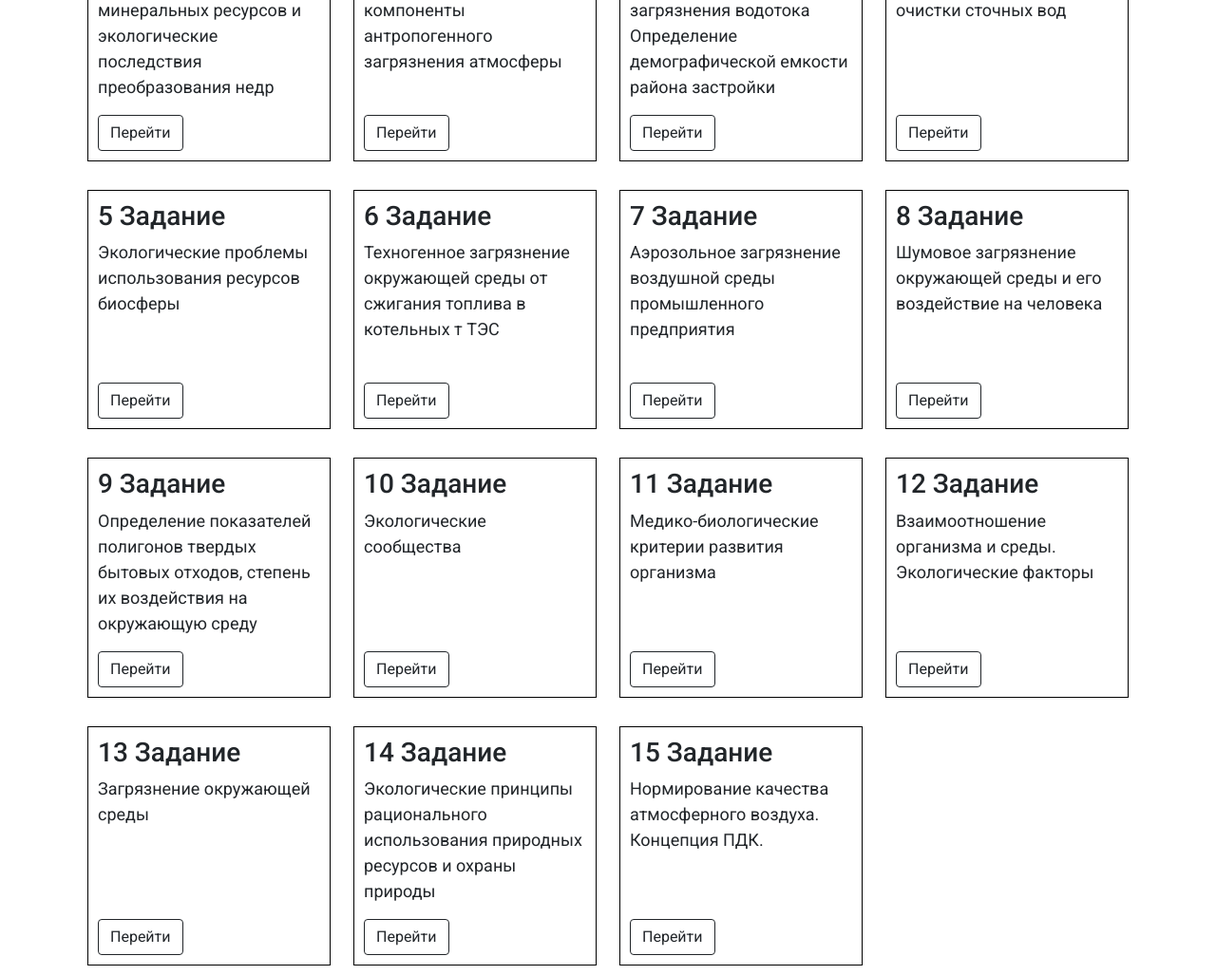
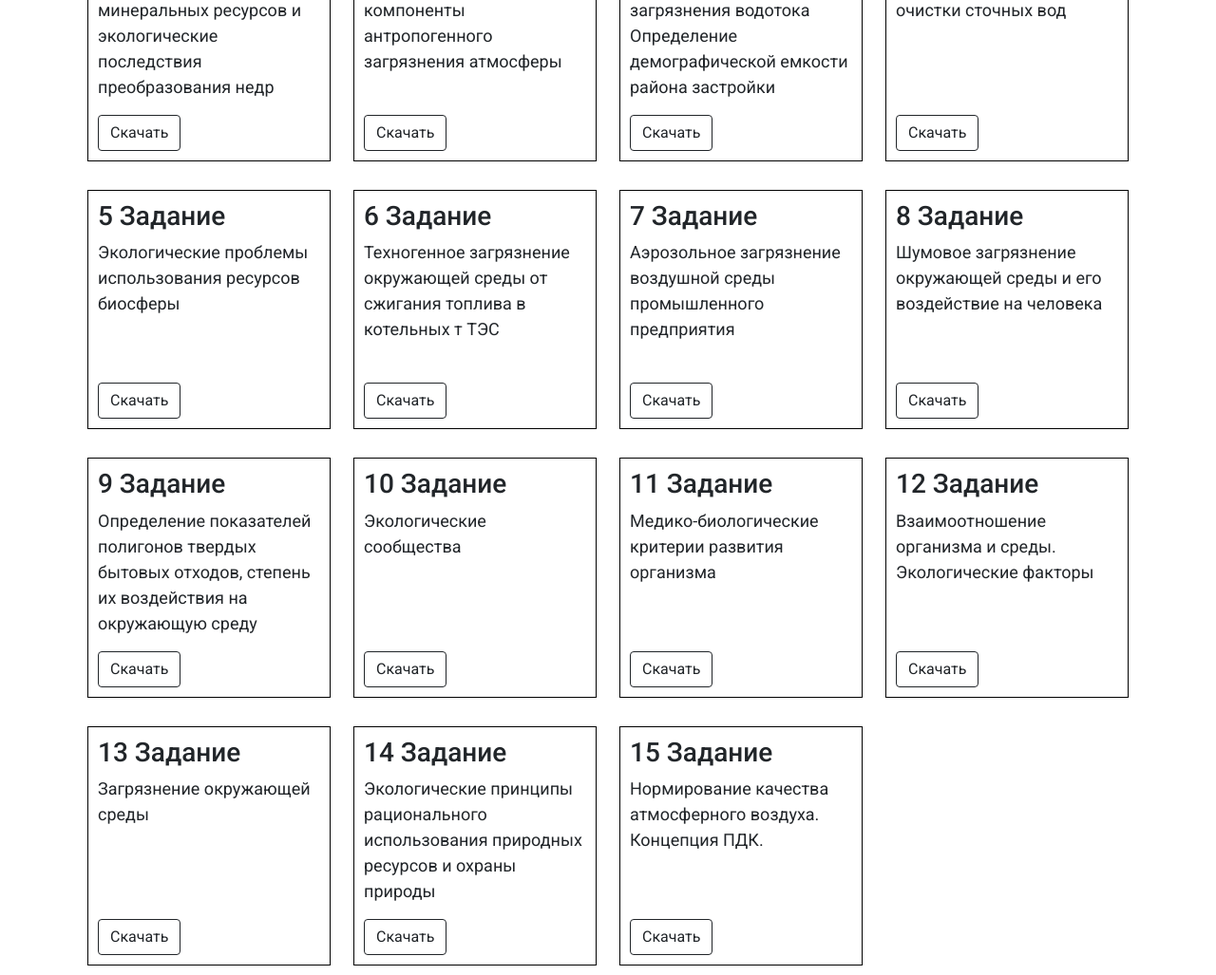
Before and after one commit to edredlabel/ecology, a plain HTML site: page tasks.html in a window 1280 px wide. Shown: the part 180-1207 px from the top of the page at 95% size. Drawn offline with nearby package versions, Linux system fonts and the light colour scheme.

Commit message:
add links to tasks

```diff
--- a/tasks.html
+++ b/tasks.html
@@ -99,7 +99,7 @@
           <article class="article">
             <h3>1 Задание</h3>
             <p>Использование минеральных ресурсов и экологические последствия преобразования недр</p>
-            <a class="btn btn-outline-dark" href="#">Перейти</a>
+            <a class="btn btn-outline-dark" href="download/practical-tasks/Практика 1 ЗОС.docx" download>Скачать</a>
           </article>
 
         </div>
@@ -107,7 +107,7 @@
           <article class="article">
             <h3>2 Задание</h3>
             <p>Источники и важнейшие компоненты антропогенного загрязнения атмосферы</p>
-            <a class="btn btn-outline-dark" href="#">Перейти</a>
+            <a class="btn btn-outline-dark" href="download/practical-tasks/Практика 2 ЗОС.docx" download>Скачать</a>
           </article>
 
         </div>
@@ -115,7 +115,7 @@
           <article class="article">
             <h3>3 Задание</h3>
             <p>Изучение особенностей загрязнения водотока Определение демографической емкости района застройки</p>
-            <a class="btn btn-outline-dark" href="#">Перейти</a>
+            <a class="btn btn-outline-dark" href="download/practical-tasks/Практика 3 ЗОС.docx" download>Скачать</a>
           </article>
 
         </div>
@@ -123,7 +123,7 @@
           <article class="article">
             <h3>4 Задание</h3>
             <p>Определение степени очистки сточных вод</p>
-            <a class="btn btn-outline-dark" href="#">Перейти</a>
+            <a class="btn btn-outline-dark" href="download/practical-tasks/Практика 4 ЗОС.docx" download>Скачать</a>
           </article>
 
         </div>
@@ -131,7 +131,7 @@
           <article class="article">
             <h3>5 Задание</h3>
             <p>Экологические проблемы использования ресурсов биосферы</p>
-            <a class="btn btn-outline-dark" href="#">Перейти</a>
+            <a class="btn btn-outline-dark" href="download/practical-tasks/Практика 5 ЗОС.docx" download>Скачать</a>
           </article>
 
         </div>
@@ -139,7 +139,7 @@
           <article class="article">
             <h3>6 Задание</h3>
             <p>Техногенное загрязнение окружающей среды от сжигания топлива в котельных т ТЭС</p>
-            <a class="btn btn-outline-dark" href="#">Перейти</a>
+            <a class="btn btn-outline-dark" href="download/practical-tasks/Практика 6 ЗОС.docx" download>Скачать</a>
           </article>
 
         </div>
@@ -147,7 +147,7 @@
           <article class="article">
             <h3>7 Задание</h3>
             <p>Аэрозольное загрязнение воздушной среды промышленного предприятия</p>
-            <a class="btn btn-outline-dark" href="#">Перейти</a>
+            <a class="btn btn-outline-dark" href="download/practical-tasks/Практика 7 ЗОС.docx" download>Скачать</a>
           </article>
 
         </div>
@@ -157,7 +157,7 @@
             <p>Шумовое загрязнение окружающей среды и
               его воздействие на человека
             </p>
-            <a class="btn btn-outline-dark" href="#">Перейти</a>
+            <a class="btn btn-outline-dark" href="download/practical-tasks/Практика 8 ЗОС.docx" download>Скачать</a>
           </article>
 
         </div>
@@ -165,7 +165,7 @@
           <article class="article">
             <h3>9 Задание</h3>
             <p>Определение показателей полигонов твердых бытовых отходов, степень их воздействия на окружающую среду</p>
-            <a class="btn btn-outline-dark" href="#">Перейти</a>
+            <a class="btn btn-outline-dark" href="download/practical-tasks/Практика 9 ЗОС.docx" download>Скачать</a>
           </article>
 
         </div>
@@ -173,7 +173,7 @@
           <article class="article">
             <h3>10 Задание</h3>
             <p>Экологические сообщества</p>
-            <a class="btn btn-outline-dark" href="#">Перейти</a>
+            <a class="btn btn-outline-dark" href="download/practical-tasks/практика 10 ЗОС.docx" download>Скачать</a>
           </article>
 
         </div>
@@ -181,7 +181,7 @@
           <article class="article">
             <h3>11 Задание</h3>
             <p>Медико-биологические критерии развития организма</p>
-            <a class="btn btn-outline-dark" href="#">Перейти</a>
+            <a class="btn btn-outline-dark" href="download/practical-tasks/практика 11 ЗОС.docx" download>Скачать</a>
           </article>
 
         </div>
@@ -189,7 +189,7 @@
           <article class="article">
             <h3>12 Задание</h3>
             <p>Взаимоотношение организма и среды. Экологические факторы</p>
-            <a class="btn btn-outline-dark" href="#">Перейти</a>
+            <a class="btn btn-outline-dark" href="download/practical-tasks/практика 12 ЗОС.docx" download>Скачать</a>
           </article>
 
         </div>
@@ -197,7 +197,7 @@
           <article class="article">
             <h3>13 Задание</h3>
             <p>Загрязнение окружающей среды</p>
-            <a class="btn btn-outline-dark" href="#">Перейти</a>
+            <a class="btn btn-outline-dark" href="download/practical-tasks/практика 13 ЗОС.docx" download>Скачать</a>
           </article>
 
         </div>
@@ -206,7 +206,7 @@
             <h3>14 Задание</h3>
             <p>Экологические принципы рационального использования природных ресурсов и охраны природы
             </p>
-            <a class="btn btn-outline-dark" href="#">Перейти</a>
+            <a class="btn btn-outline-dark" href="download/practical-tasks/практика 14 ЗОС.docx" download>Скачать</a>
           </article>
 
         </div>
@@ -216,7 +216,7 @@
             <p>Нормирование качества атмосферного воздуха.
               Концепция ПДК.
             </p>
-            <a class="btn btn-outline-dark" href="#">Перейти</a>
+            <a class="btn btn-outline-dark" href="download/practical-tasks/практика 15 ЗОС.docx" download>Скачать</a>
           </article>
         </div>
       </div>
```
